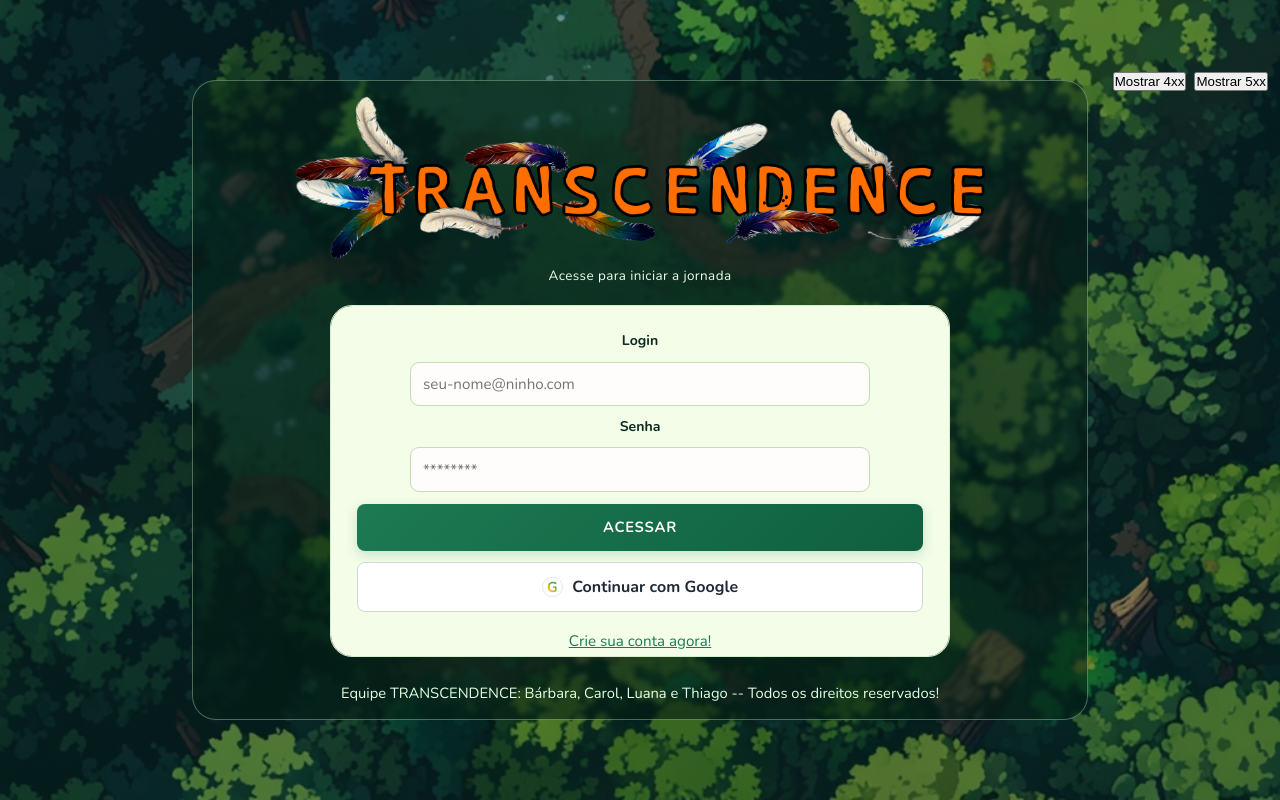
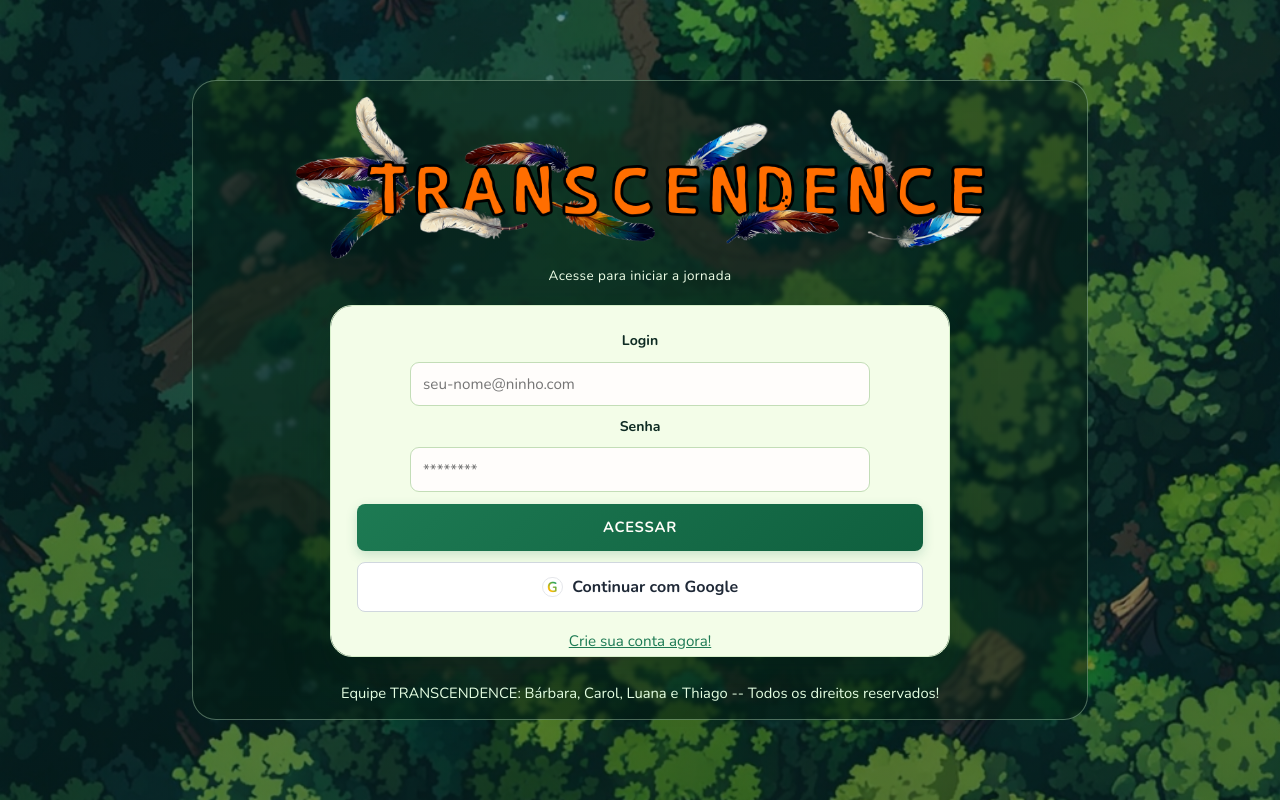
Before and after one commit to CarolShingai/Transcendence, a React (Create React App) app in the folder Frontend/: page / in a window 1280 px wide. Built offline with nearby package versions, Linux system fonts and the light colour scheme; no server answers; the HTML template or start-up script is replaced by a standard one.

Commit message:
refactor: remove development-only error display buttons from game shell

```diff
--- a/Frontend/src/App.jsx
+++ b/Frontend/src/App.jsx
@@ -391,13 +391,6 @@ function App() {
       <div className="game-shell">
         <StatusBanner message={error} onClose={() => setError('')} />
         <LoadingOverlay show={loading} />
-        {process.env.NODE_ENV !== 'production' && (
-          <div style={{ position: 'fixed', right: 12, top: 72, zIndex: 2200, display: 'flex', gap: 8 }}>
-            <button type="button" onClick={() => setView('error4xx')} className="text-button">Mostrar 4xx</button>
-            <button type="button" onClick={() => setView('error5xx')} className="text-button">Mostrar 5xx</button>
-          </div>
-        )}
-
         <section className="game-stage" aria-label="Area principal do jogo">
           {isLoginView ? (
             <LoginHeader />
```
